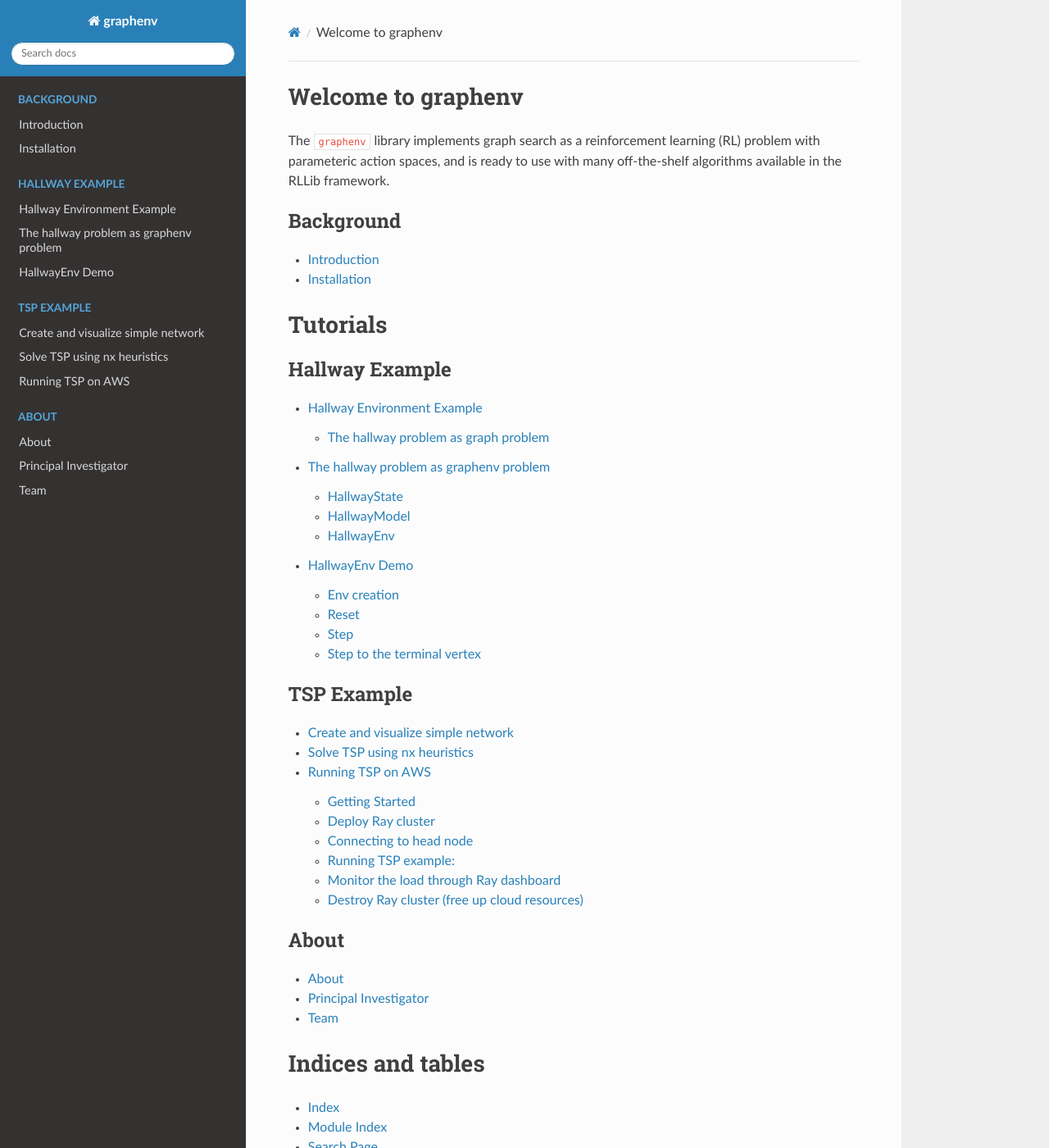
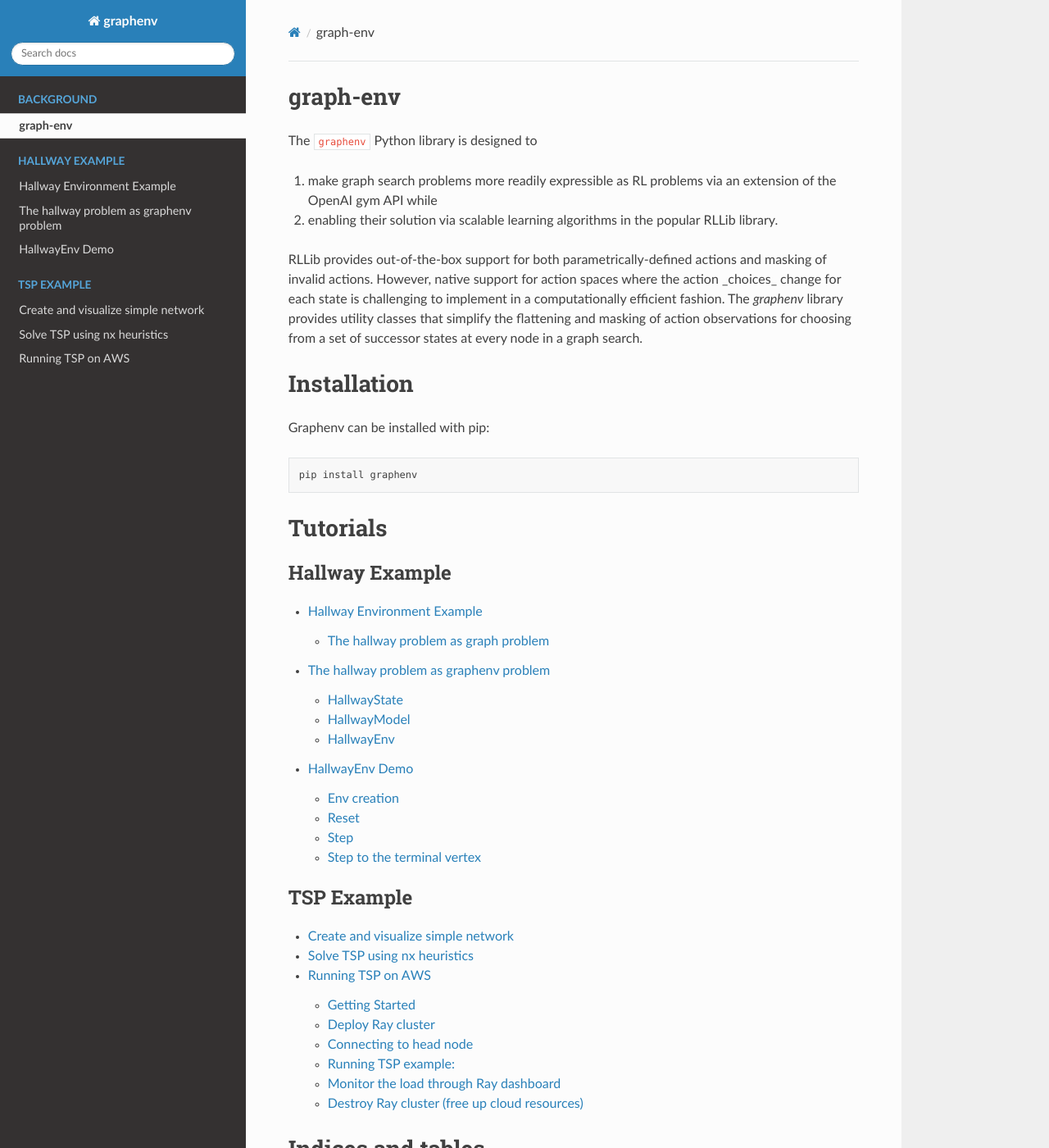
Before and after one commit to NREL/graph-env, a Sphinx documentation site: the page built from docs/source/index.rst, in a window 1280 px wide and 1400 px high. Shown: the whole window at 82% size. Built offline with Sphinx 7.4.7 and the Read the Docs theme 2.0.0, drawn with Linux system fonts in a browser that asks for light colours; pages that are not in the unit, such as notebooks, are missing from menus; the version number could not be read and is left out.

Commit message:
additional docs update

```diff
--- a/docs/source/background/installation.rst
+++ /dev/null
@@ -1,4 +0,0 @@
-Installation
-============
-
-pip install...
--- a/docs/source/background/introduction.rst
+++ b/docs/source/background/introduction.rst
@@ -1,4 +1,24 @@
-Introduction
+.. toctree::
+   :hidden:
+   :maxdepth: 1
+   :caption: Background
+
+   self
+
+
+The ``graphenv`` Python library is designed to
+
+1. make graph search problems more readily expressible as RL problems via an extension of the OpenAI gym API while
+2. enabling their solution via scalable learning algorithms in the popular RLLib library.
+
+RLLib provides out-of-the-box support for both parametrically-defined actions and masking of invalid actions. However, native support for action spaces where the action _choices_ change for each state is challenging to implement in a computationally efficient fashion. The `graphenv` library provides utility classes that simplify the flattening and masking of action observations for choosing from a set of successor states at every node in a graph search.
+
+
+Installation
 ============
 
-graphenv is...
+Graphenv can be installed with pip:
+
+.. code-block::
+
+    pip install graphenv
--- a/docs/source/index.rst
+++ b/docs/source/index.rst
@@ -3,17 +3,10 @@
    You can adapt this file completely to your liking, but it should at least
    contain the root `toctree` directive.
 
-Welcome to graphenv
-=====================================
+graph-env
+=========
 
-The ``graphenv`` library implements graph search as a reinforcement learning (RL) problem with parameteric action spaces, and is ready to use with many off-the-shelf algorithms available in the RLLib framework.
-
-.. toctree::
-   :maxdepth: 2
-   :caption: Background
-
-   background/introduction
-   background/installation
+.. include:: background/introduction.rst
 
 Tutorials
 =========
@@ -37,12 +30,6 @@
 
    _autosummary/graphenv
 
-.. toctree::
-   :maxdepth: 1
-   :caption: About
-
-   about/about
-
 Indices and tables
 ==================
 
```
Also changed, not shown: 1 other file.
